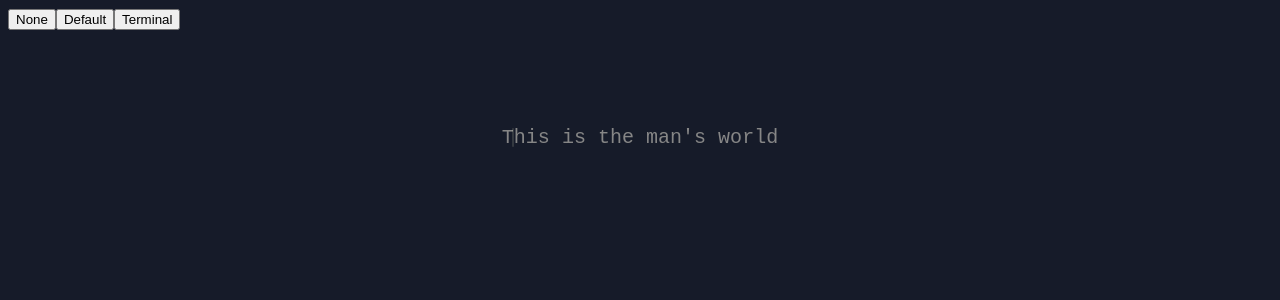
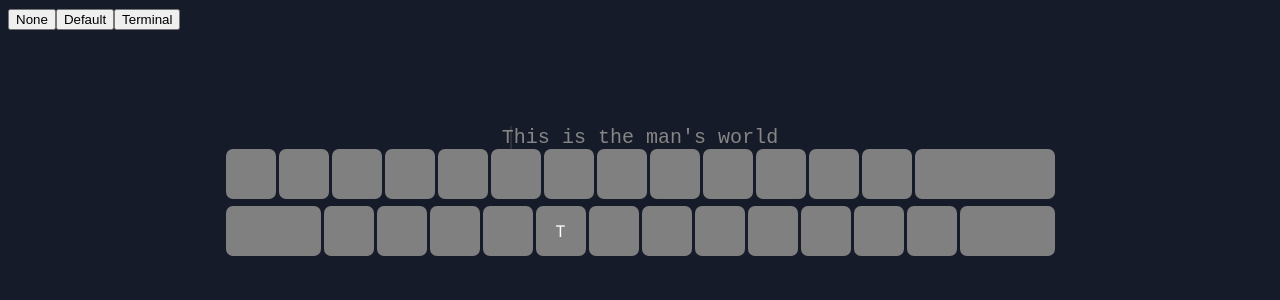
Before and after one commit to Dearian27/blind-typing, a Next.js app: page /stages/1 in a window 1280 px wide. Shown: the top 300 px of the page. Built offline with nearby package versions, Linux system fonts and the light colour scheme.

Commit message:
smooth cursor

```diff
--- a/src/app/globals.scss
+++ b/src/app/globals.scss
@@ -1,4 +1,3 @@
 body {
-    background-color: #0D0F15;
     background-color: #161B29;
 }
--- a/src/app/page.module.css
+++ b/src/app/page.module.css
@@ -4,7 +4,7 @@
   justify-content: space-between;
   align-items: center;
   padding: 6rem;
-  min-height: 100vh;
+  position: relative;
 }
 
 .description {
--- a/src/app/stages/[stage]/page.tsx
+++ b/src/app/stages/[stage]/page.tsx
@@ -7,6 +7,8 @@ import styles from '@/app/page.module.css';
 import { AppDispatch } from '@/redux/store';
 import { backspacePress, initializeText, keyPress } from '@/redux/slices/TextSlice';
 import { setCursor } from '@/redux/slices/SettingsSlice';
+import Keyboard from '@/components/Keyboard/Keyboard';
+import Cursor from '@/components/Cursor';
 
 const text = [
   // 'ffjj fffj jffj jjff jfjf fjjf',
@@ -67,7 +69,10 @@ export default function Stage() {
               }
             </>
           })}
+          <Cursor />
         </div>
+
+        <Keyboard />
       </main>
     </>
   )
--- /dev/null
+++ b/src/components/Cursor.tsx
@@ -0,0 +1,26 @@
+import { RootState } from '@/redux/store'
+import React from 'react'
+import { useSelector } from 'react-redux'
+
+export default function Cursor() {
+  const { currentLetter, cursorPos } = useSelector((state: RootState) => state.text);
+  const { cursor } = useSelector((state: RootState) => state.settings);
+
+  return (
+    <>
+      {cursor !== 'none' && cursorPos &&
+          <div
+            style={cursorPos && {
+              top: cursorPos.top - 6,
+              left: cursorPos.left + 2.5,
+              position: 'absolute',
+              transform: 'translate(-100%, -100%)',
+              height: cursorPos.height,
+              width: cursor === 'default' ? '2px' : cursorPos.width,
+            }}
+            className={`cursor ${cursor === 'default' ? 'cursor1' : 'cursor2'}`}
+          />
+      }
+    </>
+  )
+}
--- /dev/null
+++ b/src/components/Keyboard/Key.tsx
@@ -0,0 +1,23 @@
+import { RootState } from '@/redux/store';
+import React from 'react'
+import { useSelector } from 'react-redux';
+
+export type keyParams = {
+  value: string;
+  alternative?: string;
+  specialClass?: string;
+}
+
+export default function Key(props: keyParams) {
+  const {currentLetterValue} = useSelector((state: RootState) => state.text);
+
+  return (
+    <div className={`key ${props.specialClass && props.specialClass}`}>
+      {props.value === currentLetterValue.toUpperCase() ?
+        props.value
+        : props?.alternative === currentLetterValue.toUpperCase() &&
+        props.alternative
+      }
+    </div>
+  )
+}
--- /dev/null
+++ b/src/components/Keyboard/Keyboard.tsx
@@ -0,0 +1,48 @@
+import { RootState } from '@/redux/store'
+import React, { useEffect } from 'react'
+import { useSelector } from 'react-redux'
+import Key from './Key'
+import './keyboard.scss';
+
+export default function Keyboard() {
+
+  return (
+    <section className='keyboard'>
+      <div className='row'>
+        <Key value='`' />
+        <Key value='1' />
+        <Key value='2' />
+        <Key value='3' />
+        <Key value='4' />
+        <Key value='5' />
+        <Key value='6' />
+        <Key value='7' />
+        <Key value='8' />
+        <Key value='9' />
+        <Key value='0' />
+        <Key value='-' />
+        <Key value='=' />
+        <Key specialClass="backspace" value={'Backspace'} />
+      </div>
+      <div className='row'>
+        <Key specialClass="tab" value={'Tab'} />
+        <Key value='Q' />
+        <Key value='W' />
+        <Key value='E' />
+        <Key value='R' />
+        <Key value='T' />
+        <Key value='Y' />
+        <Key value='U' />
+        <Key value='I' />
+        <Key value='O' />
+        <Key value='P' />
+        <Key value='[' alternative='{' />
+        <Key value=']' alternative='}' />
+        <Key specialClass='backslash' value='\' alternative='|' />
+      </div>
+      <div className='row'>
+
+      </div>
+    </section>
+  )
+}
--- /dev/null
+++ b/src/components/Keyboard/keyboard.scss
@@ -0,0 +1,30 @@
+.keyboard {
+  display: flex;
+  flex-direction: column;
+  row-gap: 7px;
+
+  .row {
+    display: flex;
+    gap: 3px;
+  }
+}
+
+.key {
+  height: 50px;
+  width: 50px;
+  border-radius: 7px;
+  display: flex;
+  justify-content: center;
+  align-items: center;
+  background-color: grey;
+  color: white;
+}
+.backspace {
+  width: 140px !important;
+}
+.tab {
+  width: 95px !important;
+}
+.backslash {
+  width: 95px;
+}
--- a/src/components/Letter.tsx
+++ b/src/components/Letter.tsx
@@ -1,7 +1,7 @@
 import { AppDispatch, RootState } from '@/redux/store';
-import React, { useEffect, useState } from 'react'
+import React, { useEffect, useRef, useState } from 'react'
 import { useDispatch, useSelector } from 'react-redux';
-import { initializeLetter, letterParams } from '@/redux/slices/TextSlice';
+import { letterParams, setLetterPos } from '@/redux/slices/TextSlice';
 import './letter.scss';
 
 
@@ -11,27 +11,29 @@ type LetterComponent = {
 }
 
 export default function Letter(props: LetterComponent) {
+  const letterRef = useRef<HTMLElement>(null);
+
   const [letter, setLetter] = useState<letterParams | null>(null);
   const dispatch = useDispatch<AppDispatch>();
   const {currentLetter} = useSelector((state: RootState) => state.text);
   const {lettersStates} = useSelector((state: RootState) => state.text);
-  const {cursor} = useSelector((state: RootState) => state.settings);
-
-  // const letterStates = lettersStates[props.id];
-  // console.log("lettersState", letterStates)
 
   useEffect(() => {
     setLetter(lettersStates[props.id]);
   }, [lettersStates[props.id]])
+  useEffect(() => {
+    if(currentLetter === props.id) {
+      const letterPosition = letterRef.current?.getBoundingClientRect(); // Отримати позицію літери
+      dispatch(setLetterPos({top: letterPosition?.top, left: letterPosition?.left, height: letterPosition?.height, width: letterPosition?.width}))
+    }
+  }, [currentLetter, letter]);
 
   return letter ?
     <code
-    className={`letter ${letter.status === 'correct' ?  'correct' : letter.status === 'wrong' && props.value === " " ? 'bgwrong' : letter.status === 'wrong' && 'wrong'}`} id={String(props.id)}
+      ref={letterRef}
+      className={`letter ${letter.status === 'correct' ?  'correct' : letter.status === 'wrong' && props.value === " " ? 'bgwrong' : letter.status === 'wrong' ? 'wrong' : currentLetter === props.id && "current"}`} id={String(props.id)}
     >
       {props.value}
-      {currentLetter === props.id && cursor !== 'none' &&
-        <div className={`${cursor === 'default' ? 'cursor1' : 'cursor2'}`} />
-      }
     </code>
     : <></>
 }
--- a/src/components/letter.scss
+++ b/src/components/letter.scss
@@ -1,8 +1,10 @@
 .letter {
-	position: relative;
 	white-space: pre-wrap;
 	font-size: 20px;
 	color: #868686;
+	&.current {
+		position: relative;
+	}
 	&.bgwrong {
 		background-color: #ff60904e !important;
 	}
@@ -15,26 +17,29 @@
 		text-shadow: 0 0 5px #ff1495, 0 0 10px #ff1495, 0 0 20px #ff1495;
 	}
 }
-.cursor1 {
+
+.cursor {
 	position: absolute;
 	background-color: #ffffd7;
+	transition: 0.3s;
+}
+
+.cursor1 {
 	opacity: 0.7;
-	height: 80%;
-	width: 2px;
-	right: 0px;
-	top: 10%;
+	// height: 80%;
+	// width: 2px;
+	// right: 0px;
+	// top: 10%;
 	animation: blink infinite 1s ease-in-out;
 	border-radius: 5px;
 }
 
 .cursor2 {
-	position: absolute;
-	background-color: #ffffd7;
 	opacity: 0.5;
-	height: 100%;
-	width: 100%;
-	top: 0;
-	left: 0;
+	// height: 100%;
+	// width: 100%;
+	// top: 0;
+	// left: 0;
 	animation: blink infinite 1s ease-in-out;
 	border-radius: 1px;
 }
--- a/src/redux/slices/TextSlice.ts
+++ b/src/redux/slices/TextSlice.ts
@@ -10,16 +10,20 @@ type textParams = {
 	text: string;
 	lettersStates: letterParams[];
 	currentLetter: number;
+	currentLetterValue: string;
 	initialized: boolean;
 	stopped: boolean;
+	cursorPos: any;
 }
 
 const initialState: textParams = {
 	text: '',
 	lettersStates: [],
 	currentLetter: 0,
+	currentLetterValue: '',
 	initialized: false,
 	stopped: false,
+	cursorPos: null,
 }
 
 const TextSlice = createSlice({
@@ -36,16 +40,9 @@ const TextSlice = createSlice({
 					status: 'none',
 				}
 			}
-			console.log(array)
+			state.currentLetterValue = array[0].value;
 			state.lettersStates = array;
 			state.initialized = true;
-		},
-		initializeLetter: (state, action: PayloadAction<{id: number,value: string}>) => {
-			state.lettersStates[action.payload.id] = {
-				value: action.payload.value,
-				// current: false,
-				status: 'none'
-			};
 		},
 		keyPress: (state, action: PayloadAction<string>) => {
 			if(state.stopped) return;
@@ -57,8 +54,10 @@ const TextSlice = createSlice({
 			}
 			if(state.currentLetter === state.text.length-1) {
 				state.stopped = true;
-			} else
+			} else {
+				state.currentLetterValue = state.lettersStates[state.currentLetter+1].value;
 				state.currentLetter++;
+			}
 		},
 		backspacePress: (state) => {
 			if(state.stopped) return;
@@ -66,6 +65,10 @@ const TextSlice = createSlice({
 			state.lettersStates[state.currentLetter].status = 'none';
 			state.lettersStates[state.currentLetter-1].status = 'none';
 			state.currentLetter--;
+		},
+		setLetterPos: (state, action: PayloadAction<any>) => {
+			console.log(action.payload);
+			state.cursorPos = action.payload;
 		}
 		// buttonPress: (state, action: PayloadAction<>) => {
 		// 	state.
@@ -74,5 +77,5 @@ const TextSlice = createSlice({
 })
 
 
-export const {initializeText, initializeLetter, keyPress, backspacePress} = TextSlice.actions;
+export const {initializeText, keyPress, backspacePress, setLetterPos} = TextSlice.actions;
 export default TextSlice.reducer;
```
Also changed, not shown: src/components/Keyboard/CapsLock.tsx (added). Lines whose indentation alone changed are shown as unchanged.
